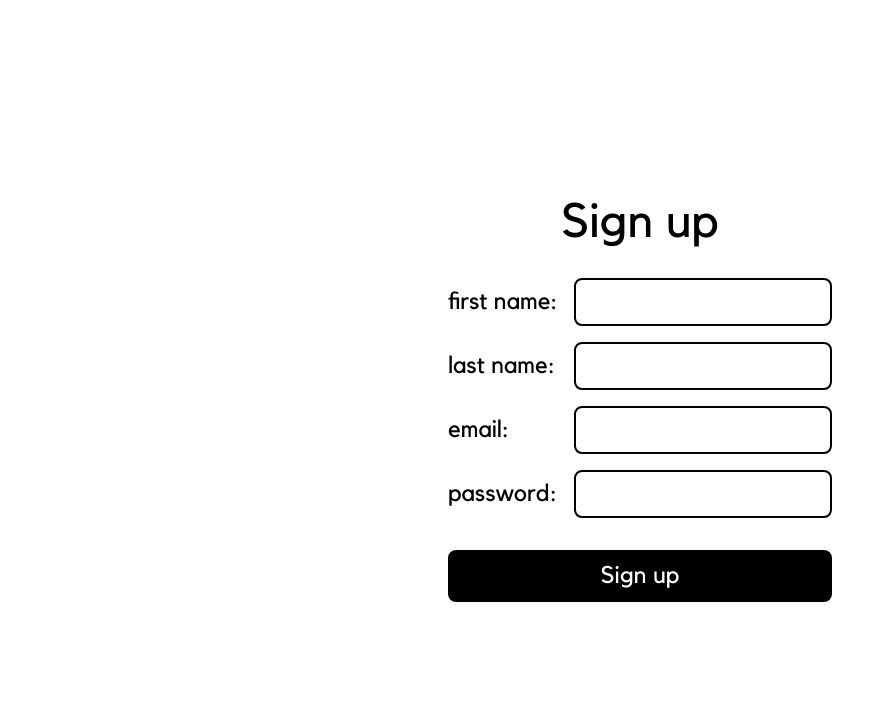
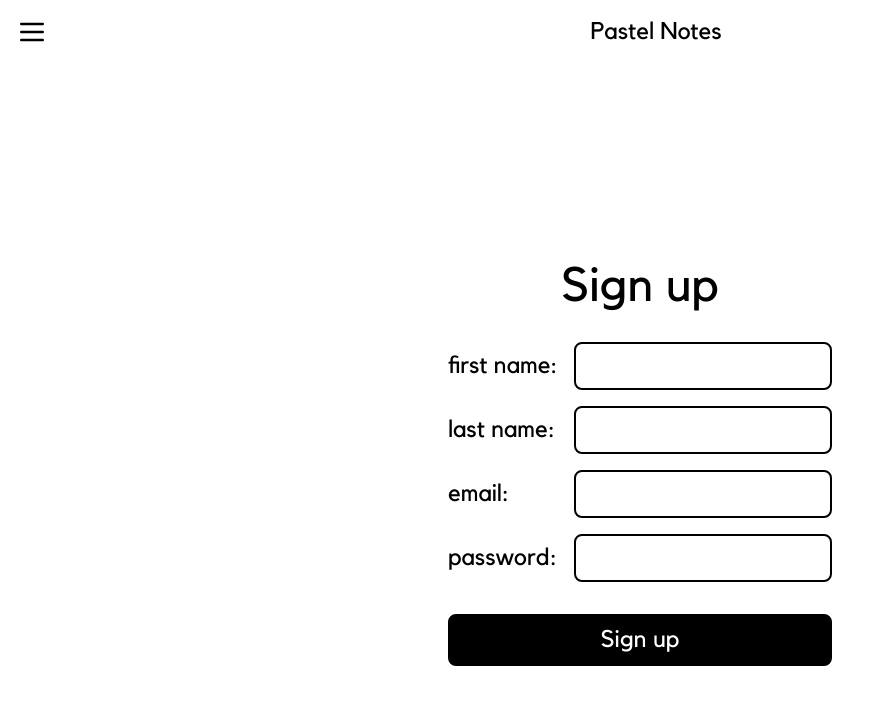
Before and after one commit to tanishkushwaha/pastel-notes, a Next.js app: page /signup in a window 1280 px wide. Shown: the top 704 px of the page, without its empty margins (0-875 px from the left). Built offline with nearby package versions, Linux system fonts and the light colour scheme.

Commit message:
Move navbar to the root layout

```diff
--- a/app/layout.tsx
+++ b/app/layout.tsx
@@ -2,6 +2,7 @@ import type { Metadata } from "next";
 import { Poppins } from "next/font/google";
 import localFont from "next/font/local";
 import "./globals.css";
+import Navbar from "@/components/Navbar";
 
 const kollektif = localFont({
   src: "../public/Kollektif.ttf",
@@ -23,9 +24,13 @@ export default function RootLayout({
 }: Readonly<{
   children: React.ReactNode;
 }>) {
+
   return (
     <html lang="en">
-      <body className={kollektif.className}>{children}</body>
+      <body className={kollektif.className}>
+        <Navbar />
+        {children}
+      </body>
     </html>
   );
 }
--- /dev/null
+++ b/components/Header.tsx
@@ -0,0 +1,10 @@
+import { LuMenu } from "react-icons/lu";
+
+export default function Header({ sideDrawerOpener }: { sideDrawerOpener: () => void }) {
+  return (
+    <div className="flex items-center p-4">
+      <LuMenu className="size-8 cursor-pointer" onClick={sideDrawerOpener} />
+      <h1 className="text-2xl mx-auto select-none">Pastel Notes</h1>
+    </div>
+  )
+}
--- a/components/Navbar.tsx
+++ b/components/Navbar.tsx
@@ -1,10 +1,17 @@
-import { LuMenu } from "react-icons/lu";
+'use client';
 
-export default function Navbar({ sideDrawerToggler }: { sideDrawerToggler: () => void }) {
+import useDisclosure from "@/hooks/useDisclosure";
+import Header from "./Header";
+import SideDrawer from "./SideDrawer";
+
+
+export default function Navbar() {
+  const sideDrawer = useDisclosure();
+
   return (
-    <div className="flex items-center p-4">
-      <LuMenu className="size-8" onClick={sideDrawerToggler} />
-      <h1 className="text-2xl mx-auto select-none">Pastel Notes</h1>
-    </div>
+    <>
+      <SideDrawer open={sideDrawer.open} onClose={sideDrawer.onClose} />
+      <Header sideDrawerOpener={sideDrawer.onOpen} />
+    </>
   )
 }
```
